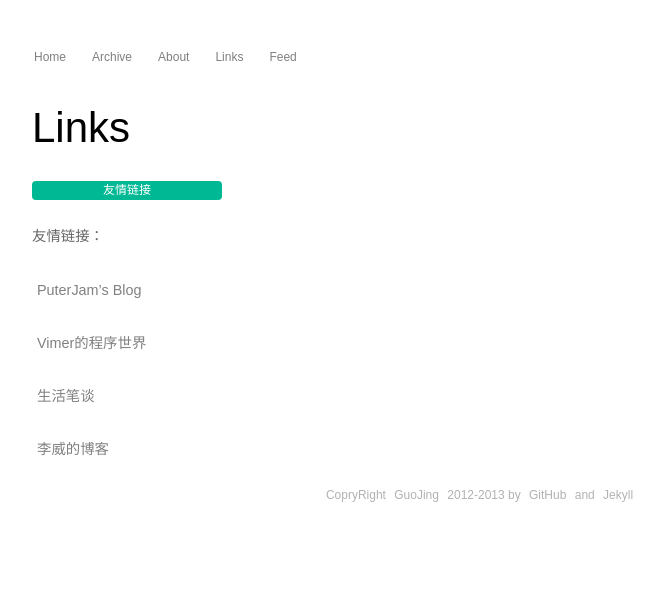
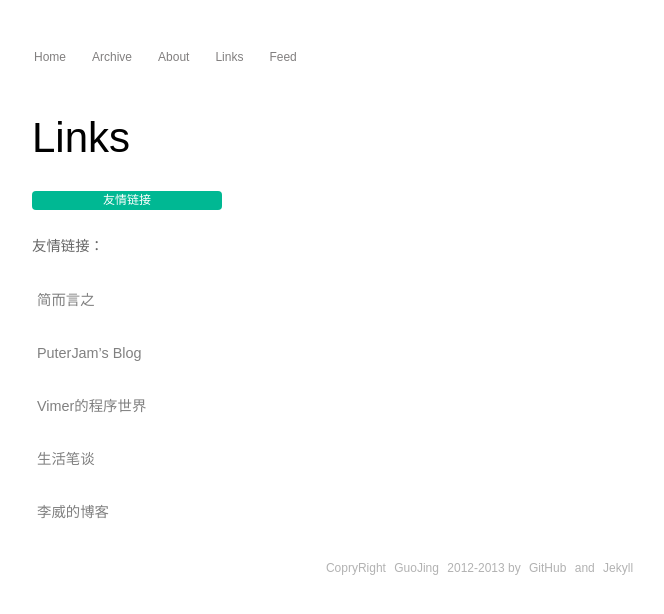
Before and after one commit to zwitzwit/guojing.github.com, a Jekyll site: the page built from links/index.md, in a window 1280 px wide. Shown: the top 614 px of the page, without its empty margins (158-822 px from the left). Built offline with Jekyll 4.4.1, drawn with Linux system fonts in a browser that asks for light colours; Markdown is read by kramdown in place of the engine named in the settings.

Commit message:
简而言之

```diff
--- a/_includes/banner.html
+++ b/_includes/banner.html
@@ -8,13 +8,14 @@
 
 <script>
 $(document).ready(function(){
-	$('.main .title a').hover(
+	$('a').hover(
 		function(){
 			$(this).animate({opacity: 0.3}, 400)
 		},
 		function(){
 			$(this).animate({opacity: 1}, 400)
 		});
+    $('.content a').attr('target', '_blank');
 });
 function getURLParameter(name) {
     return decodeURI(
--- a/links/index.md
+++ b/links/index.md
@@ -4,6 +4,8 @@ title: Links
 description: 友情链接
 ---
 友情链接：
+
+[简而言之](http://yjc.me/)
 
 [PuterJam's Blog](http://www.pjhome.net/)
 
--- a/style/style.css
+++ b/style/style.css
@@ -6,7 +6,7 @@ h1, h2, h3, h4, h5, h6 {color: black; margin:15px 0}
 h3 {font-size:16px}
 
 .container {padding:5px}
-.banner {margin:35px auto; margin-bottom: 20px; margin-left:-10px}
+.banner {margin:35px auto; margin-bottom: 30px; margin-left:-10px}
 .title {font-size:3.5em;}
 .content, blockquote{font-size:1.2em; line-height: 2.3em}
 .content p{margin-bottom: 20px;}
@@ -18,7 +18,7 @@ blockquote p {font-size:1.2em; font-weight:normal; line-height: 2.3em; font-size
 
 .forb {text-align:right}
 
-.footer {text-align:center}
+.footer {text-align:center;margin-top:30px}
 
 .date {color:white;}
 .date {text-transform: uppercase;}
```
